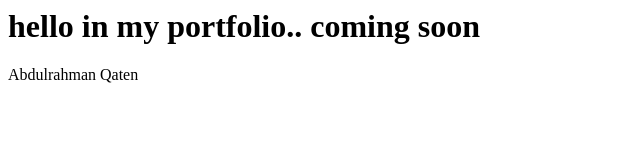
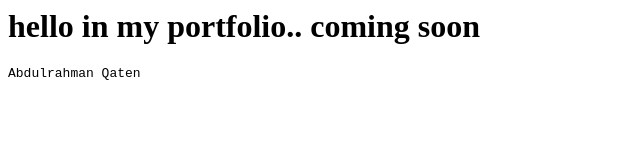
Before and after one commit to AbdulrahmanQaten/Portfolio, a plain HTML site: page index.html in a window 1280 px wide. Shown: the full height of the page, 0-640 px from the left. Drawn offline with Linux system fonts and the light colour scheme.

Commit message:
Update index.html

```diff
--- a/index.html
+++ b/index.html
@@ -1,2 +1,2 @@
 <h1>hello in my portfolio.. coming soon</h1>
-<kid> Abdulrahman Qaten</kid>
+<kbd> Abdulrahman Qaten</kbd>
```
